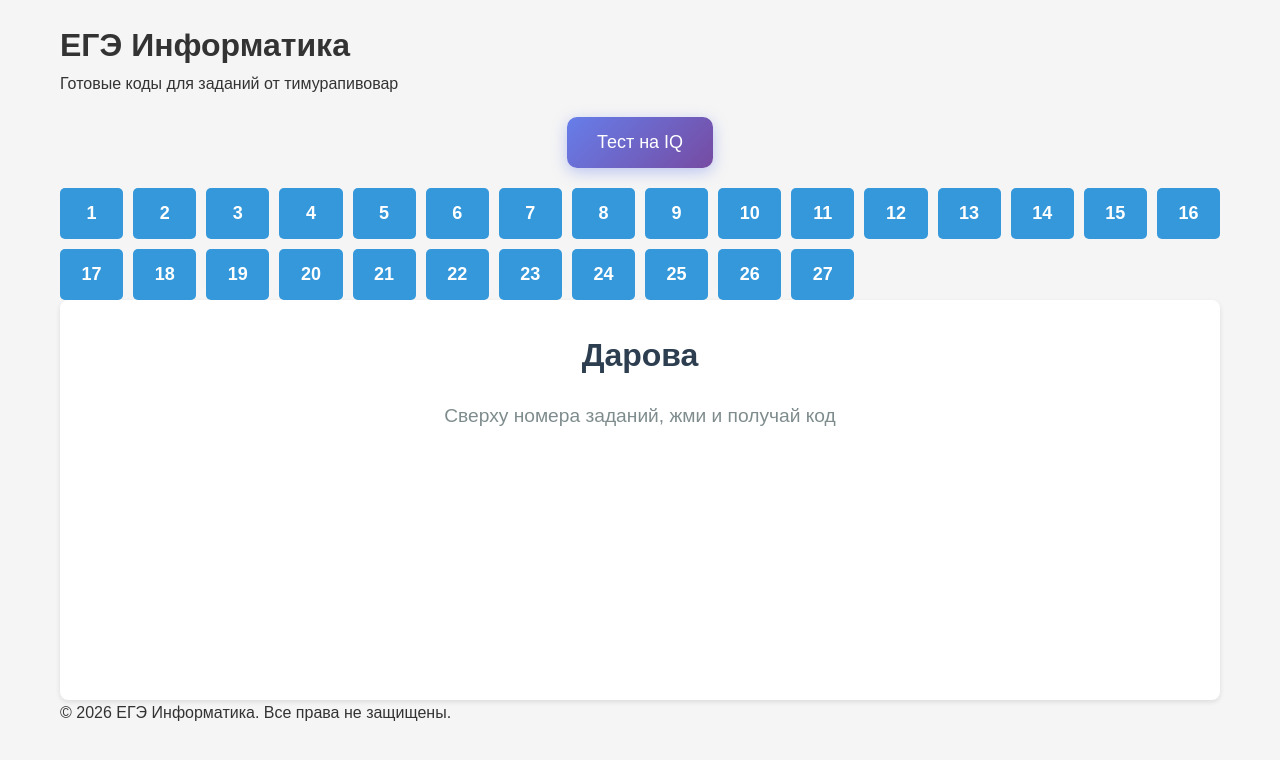
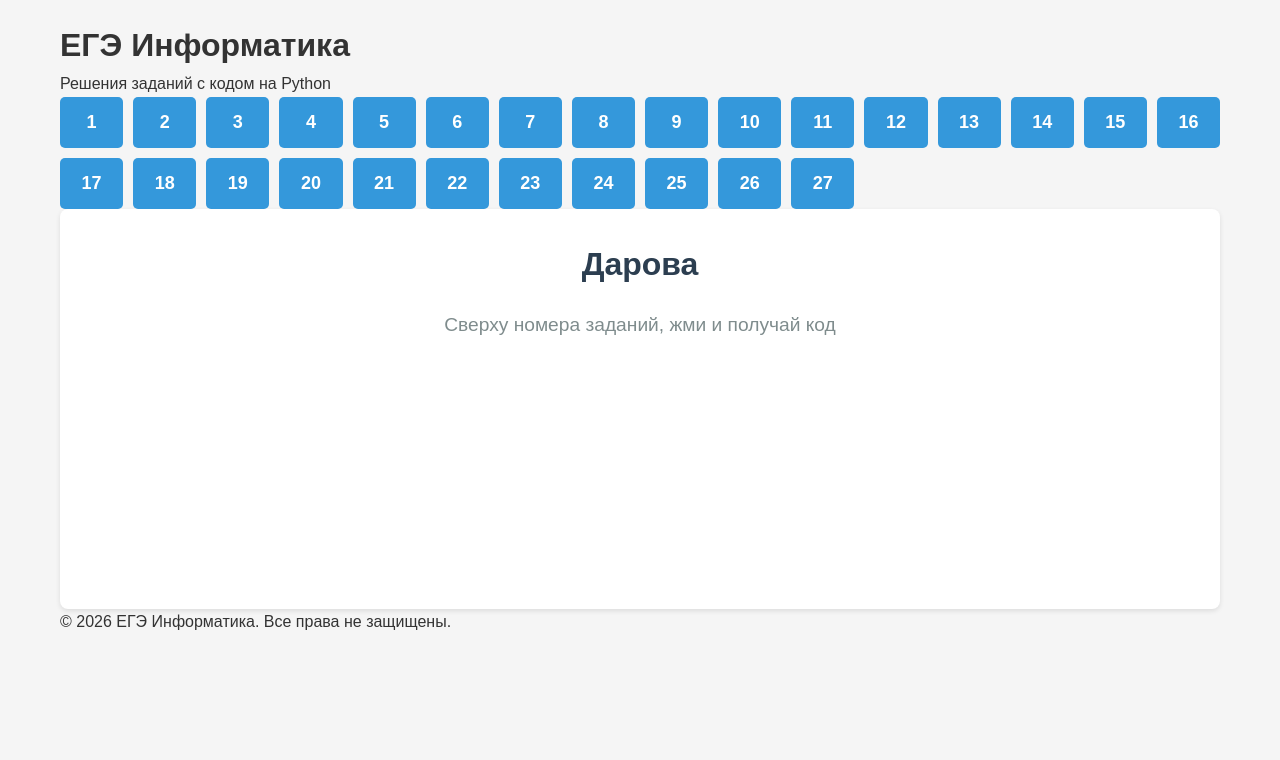
Before and after one commit to timurpivovars/help, a plain HTML site: page index.html in a window 1280 px wide. Drawn offline with Linux system fonts and the light colour scheme.

Commit message:
Update index.html

```diff
--- a/index.html
+++ b/index.html
@@ -8,11 +8,10 @@
 </head>
 <body>
     <div class="container">
-        <header>
-            <h1 onclick="goBack()" style="cursor: pointer;">ЕГЭ Информатика</h1>
-            <p>Готовые коды для заданий от тимурапивовар</p>
-            <button class="iq-btn" onclick="iqTest.open()">Тест на IQ</button>
-        </header>
+<header>
+    <h1 onclick="goBack()" style="cursor: pointer;">ЕГЭ Информатика</h1>
+    <p>Решения заданий с кодом на Python</p>
+</header>
 
         <nav class="task-nav">
             <div class="task-buttons">
```
